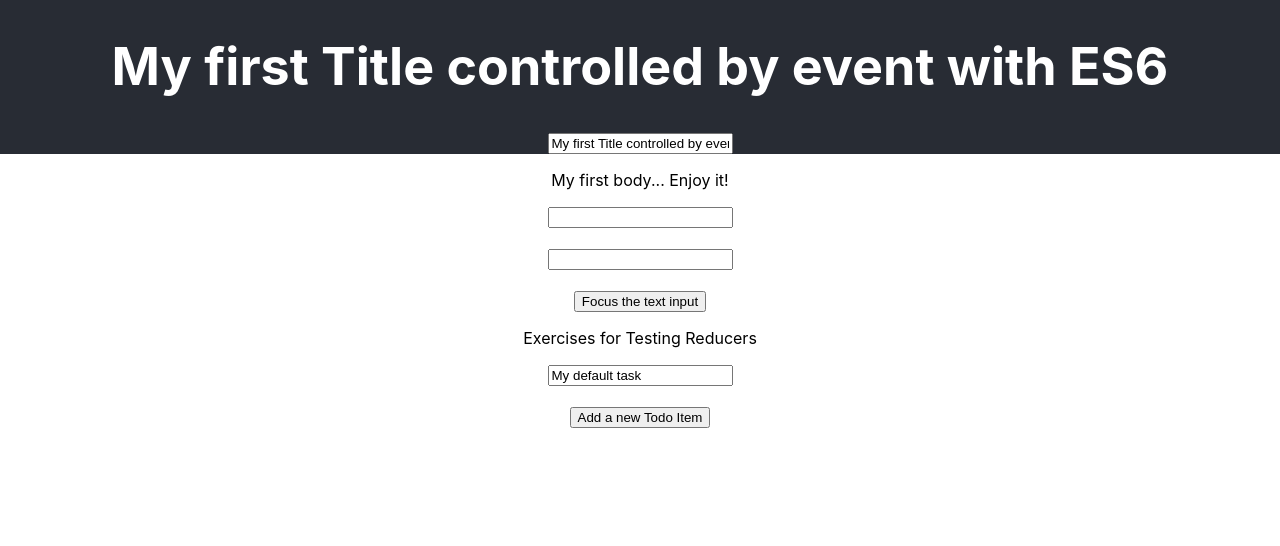
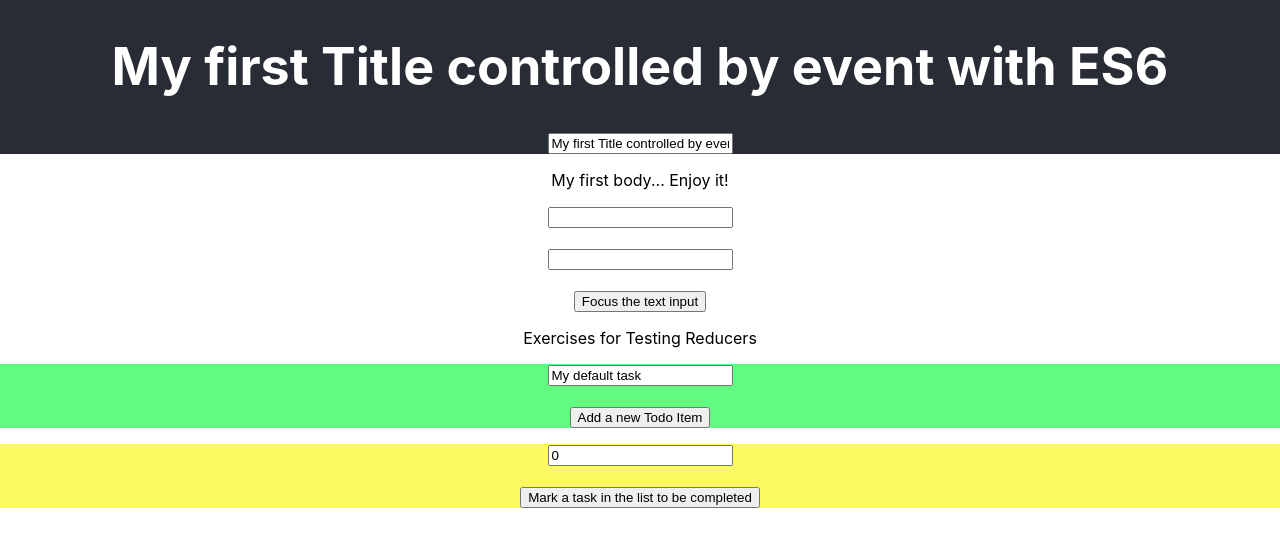
Before and after one commit to mcartagena/reacjs-practice, a React app: page / in a window 1280 px wide. Shown: the top 546 px of the page. Built offline with nearby package versions, Linux system fonts and the light colour scheme.

Commit message:
updating a state in redux

```diff
--- a/css/App.css
+++ b/css/App.css
@@ -36,3 +36,11 @@
     transform: rotate(360deg);
   }
 }
+
+.Div-add-task {
+  background: #61fb80;
+}
+
+.Div-update-task {
+  background: #fbfb61;
+}
--- a/src/Redux-src/ReduxStateManagement.js
+++ b/src/Redux-src/ReduxStateManagement.js
@@ -25,7 +25,8 @@ class ReduxStateManagement extends React.Component {
             ]
         };
         this.state = {
-            task: "My default task"
+            task: "My default task",
+            id: 0
         };
     }
 
@@ -34,7 +35,7 @@ class ReduxStateManagement extends React.Component {
     }
 
     toggleTodo(index) {
-        return { type: TOGGLE_TODO, index }
+        return { type: TOGGLE_TODO, index: index }
     }
 
     setVisibilityFilter(filter) {
@@ -55,13 +56,35 @@ class ReduxStateManagement extends React.Component {
         });
     }
 
+    toggleTask() {
+        console.log('Task to update', this.state.id);
+        this.intialTodos = todoApp(this.intialTodos, this.toggleTodo(this.state.id));
+
+        console.log(`new state: ${JSON.stringify(this.intialTodos)}`);
+    }
+
+    handleChangeId(e) {
+        const taskIdToUpdate = e.target.value;
+        this.setState({
+            id : taskIdToUpdate
+        });
+    }
+
     render() {
         return (
             <div>
+                <p className="Div-add-task">
                 <input type="text" value={this.state.task} onChange={this.handleChange.bind(this)} />
                 <br /><br />
                 <input type="button" value="Add a new Todo Item" onClick={() => this.addTask()}
                 />
+                </p>
+                <p className="Div-update-task">
+                <input type="text" value={this.state.id} onChange={this.handleChangeId.bind(this)} />
+                <br /><br />
+                <input type="button" value="Mark a task in the list to be completed" onClick={() => this.toggleTask()}
+                />
+                </p>
             </div>
         );
     }
--- a/src/Redux-src/initialDispatcher.js
+++ b/src/Redux-src/initialDispatcher.js
@@ -30,7 +30,7 @@ function todos(state = intialTodos, action) {
             ];
         case TOGGLE_TODO:
             return state.map((todo, index) => {
-                if (index === action.index) {
+                if (index === parseInt(action.index)) {
                     return Object.assign({}, todo, {
                         completed: !todo.completed,
                     });
```
